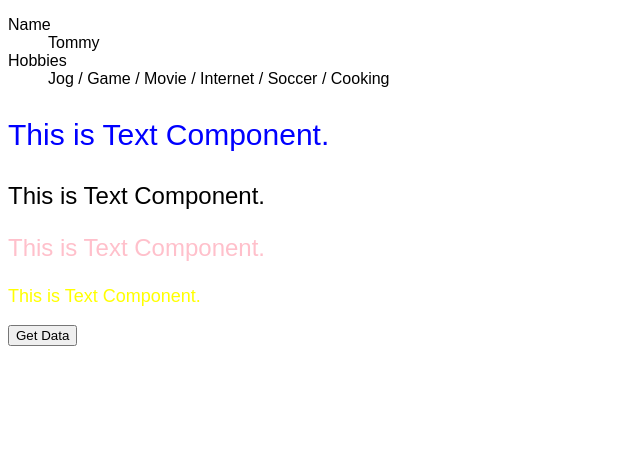
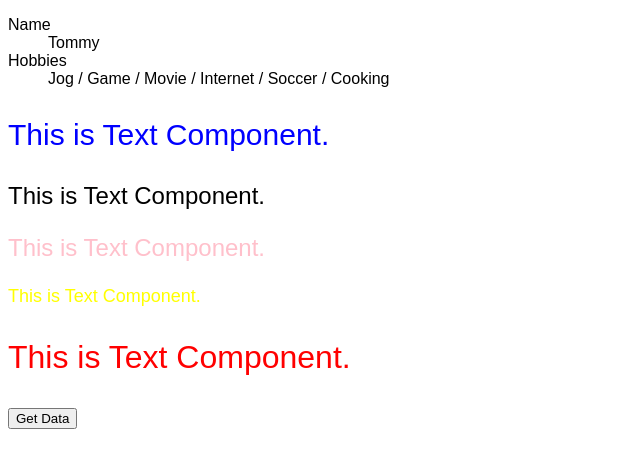
Before and after one commit to koyamal/learn-react-02-07, a React (Create React App) app: page / in a window 1280 px wide. Shown: the top 468 px of the page, without its empty margins (0-640 px from the left). Built offline with nearby package versions, Linux system fonts and the light colour scheme.

Commit message:
Add text component

```diff
--- a/src/App.tsx
+++ b/src/App.tsx
@@ -29,6 +29,7 @@ export default function App() {
       <Text content="This is Text Component." />
       <Text color="pink" content="This is Text Component." />
       <Text color="yellow" fontSize="18px" content="This is Text Component." />
+      <Text color="red" fontSize="32px" content="This is Text Component." />
       <button onClick={onClickFetchData}>Get Data</button>
       {todos.map((todo) => {
         return (
```
